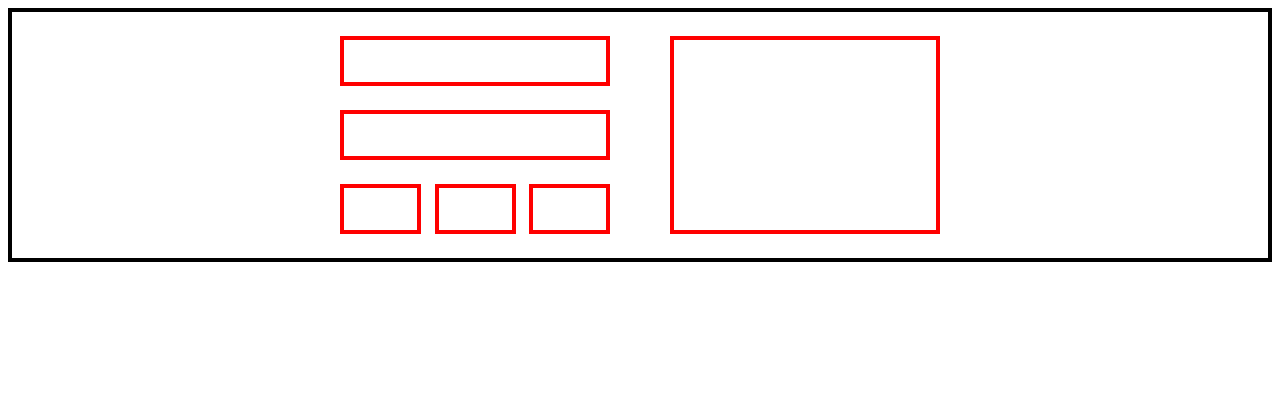
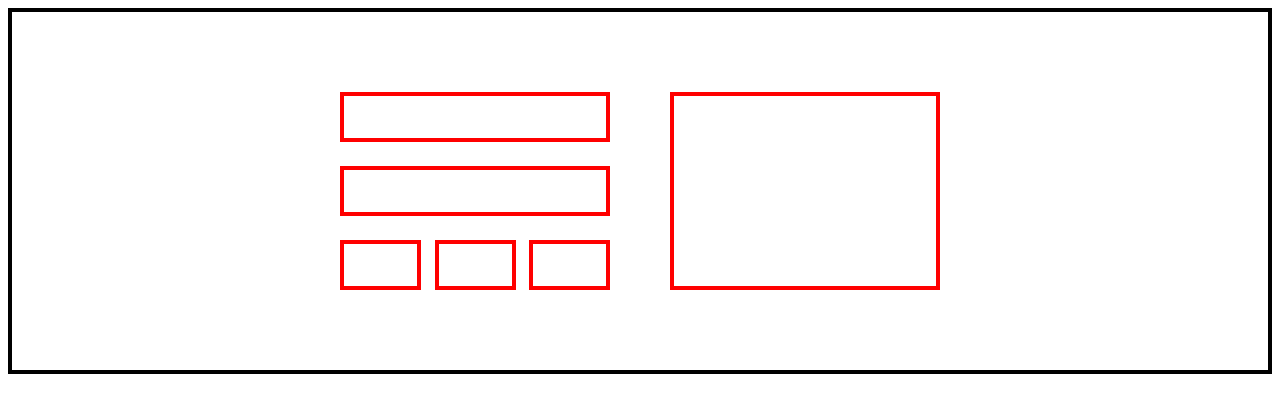
Before and after one commit to NituLF/layout-4, a plain HTML site: page index.html in a window 1280 px wide. Drawn offline with Linux system fonts and the light colour scheme.

Commit message:
padding added to the row

```diff
--- a/style.css
+++ b/style.css
@@ -4,7 +4,7 @@
 
 .container {
     border: 4px solid black ;
-    padding: 24px 24px 0px 24px;
+    padding: 80px 24px 56px 24px;
 
 }
 
```
